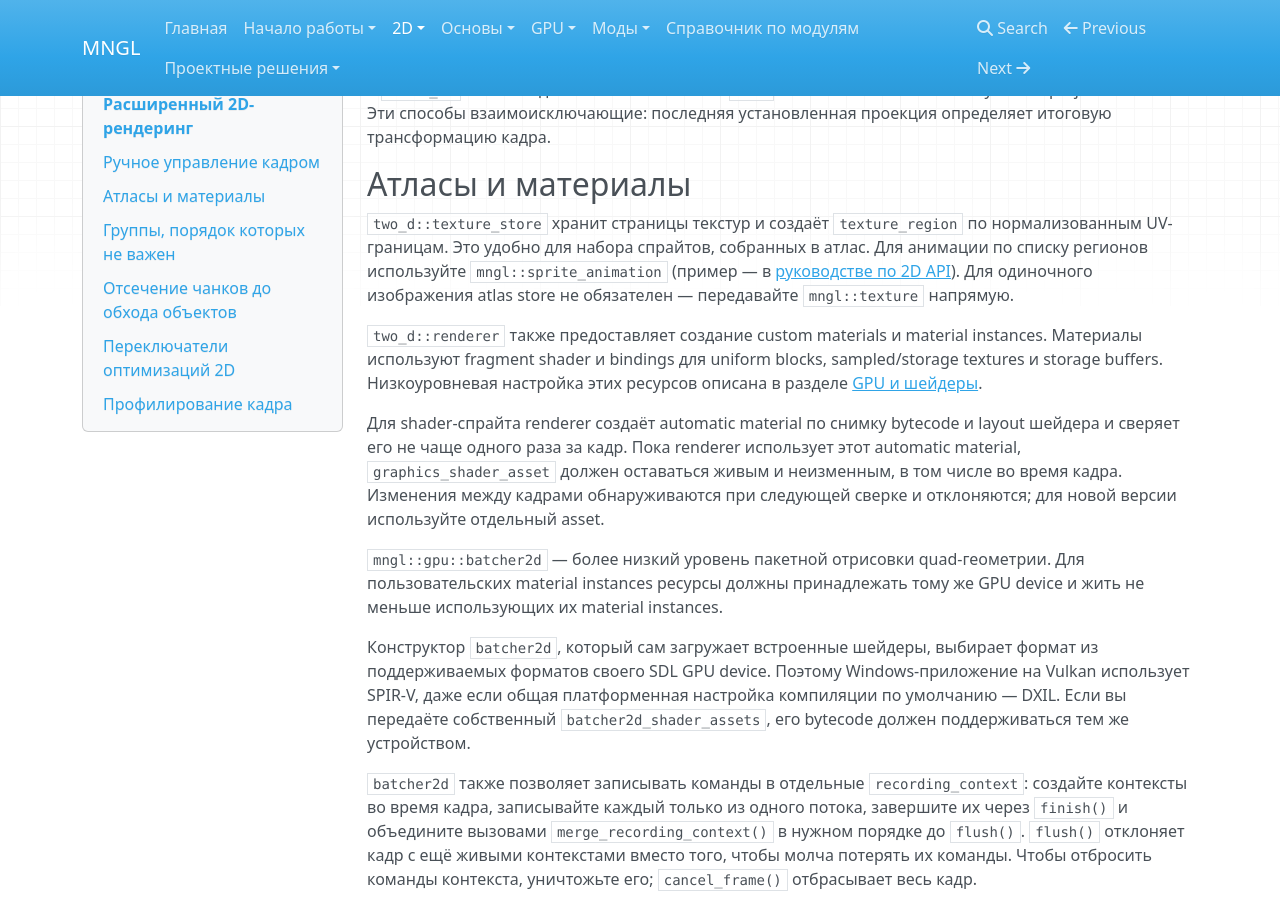
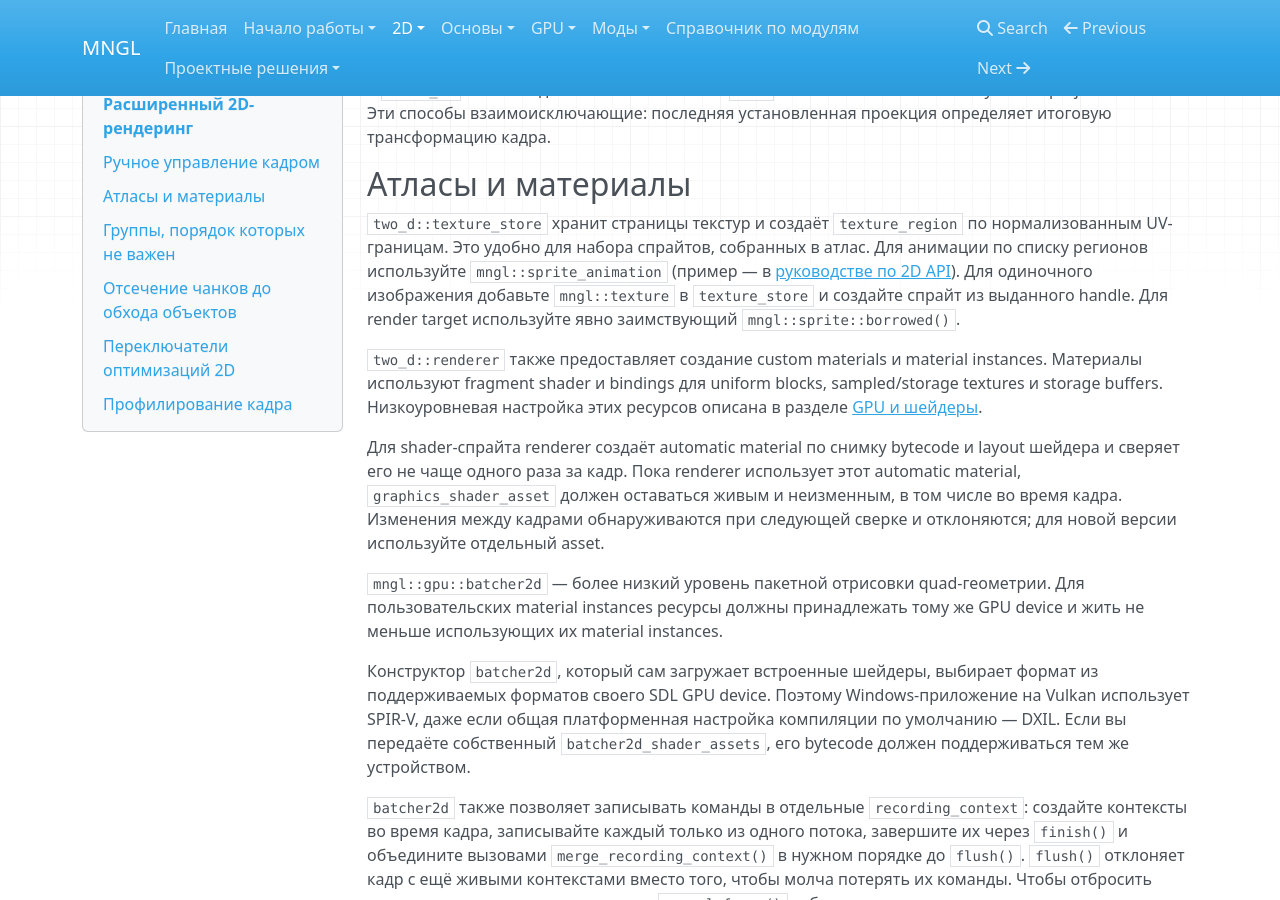
Before and after one commit to Romansgamp6tu/MNGL, an MkDocs documentation site: the page built from docs/2d/advanced-rendering.md, in a window 1280 px wide and 900 px high, scrolled down 344 px. Built offline with MkDocs 1.6.1, drawn with Linux system fonts in a browser that asks for light colours; nearby versions of some CDN libraries.

Commit message:
docs: recommend handles for single-image sprites

```diff
--- a/docs/2d/advanced-rendering.md
+++ b/docs/2d/advanced-rendering.md
@@ -10,7 +10,7 @@
 
 ## Атласы и материалы
 
-`two_d::texture_store` хранит страницы текстур и создаёт `texture_region` по нормализованным UV-границам. Это удобно для набора спрайтов, собранных в атлас. Для анимации по списку регионов используйте `mngl::sprite_animation` (пример — в [руководстве по 2D API](index.md#sprite-atlas-animation)). Для одиночного изображения atlas store не обязателен — передавайте `mngl::texture` напрямую.
+`two_d::texture_store` хранит страницы текстур и создаёт `texture_region` по нормализованным UV-границам. Это удобно для набора спрайтов, собранных в атлас. Для анимации по списку регионов используйте `mngl::sprite_animation` (пример — в [руководстве по 2D API](index.md#sprite-atlas-animation)). Для одиночного изображения добавьте `mngl::texture` в `texture_store` и создайте спрайт из выданного handle. Для render target используйте явно заимствующий `mngl::sprite::borrowed()`.
 
 `two_d::renderer` также предоставляет создание custom materials и material instances. Материалы используют fragment shader и bindings для uniform blocks, sampled/storage textures и storage buffers. Низкоуровневая настройка этих ресурсов описана в разделе [GPU и шейдеры](../gpu/shaders.md).
 
```
